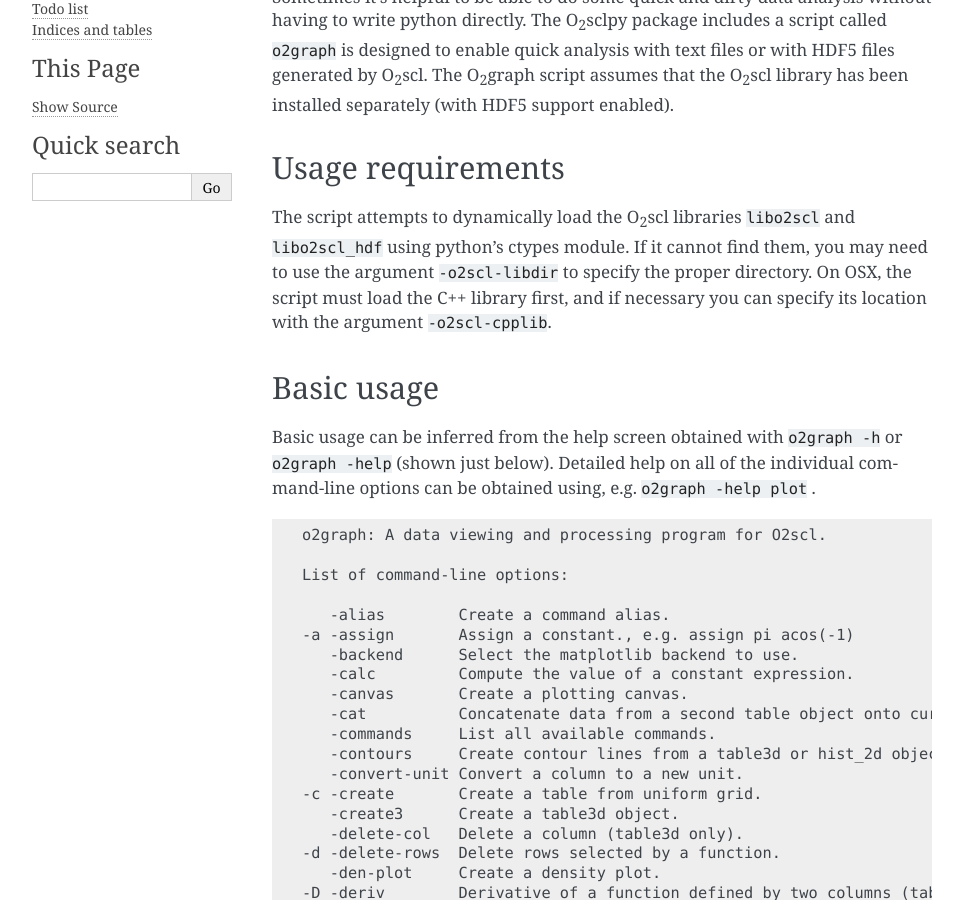
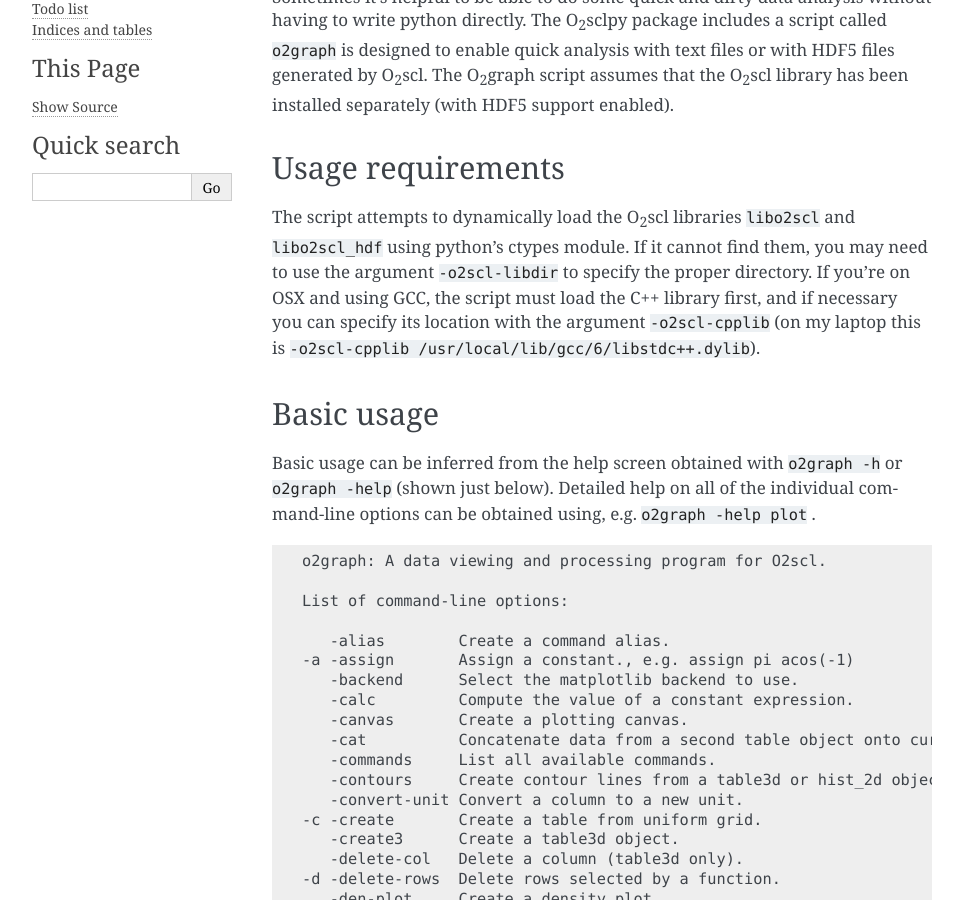
Before and after one commit to awsteiner/o2sclpy, a Sphinx documentation site: the page built from doc/index.rst, in a window 1280 px wide and 900 px high, scrolled down 474 px. Shown: the whole window, without its empty margins (148-1111 px from the left). Built offline with Sphinx 7.4.7, drawn with Linux system fonts in a browser that asks for light colours.

Commit message:
Updated docs.

```diff
--- a/doc/index.rst
+++ b/doc/index.rst
@@ -36,9 +36,10 @@ Usage requirements
 The script attempts to dynamically load the O\ :sub:`2`\ scl libraries
 ``libo2scl`` and ``libo2scl_hdf`` using python's ctypes module. If it
 cannot find them, you may need to use the argument ``-o2scl-libdir``
-to specify the proper directory. On OSX, the script must load
-the C++ library first, and if necessary you can specify its location
-with the argument ``-o2scl-cpplib``.
+to specify the proper directory. If you're on OSX and using GCC, the
+script must load the C++ library first, and if necessary you can
+specify its location with the argument ``-o2scl-cpplib`` (on my laptop
+this is ``-o2scl-cpplib /usr/local/lib/gcc/6/libstdc++.dylib``).
 
 Basic usage
 -----------
```
